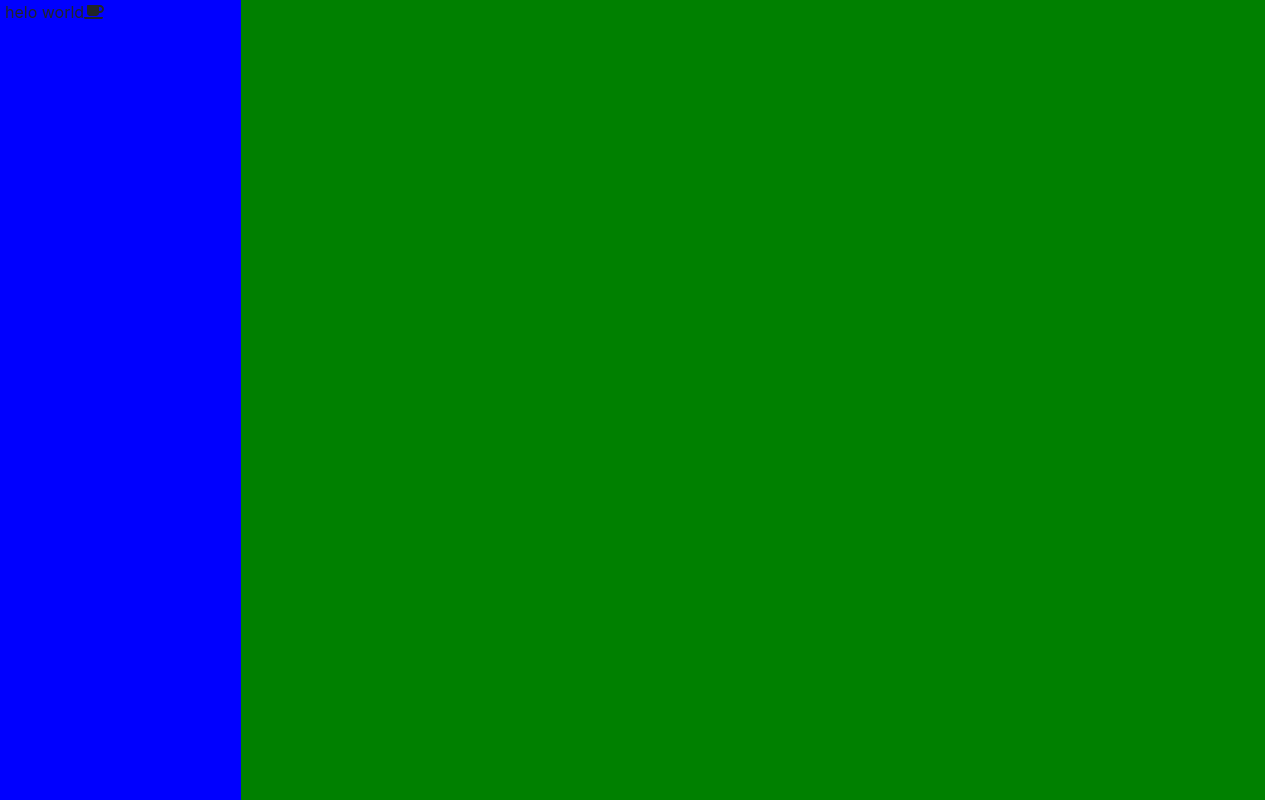
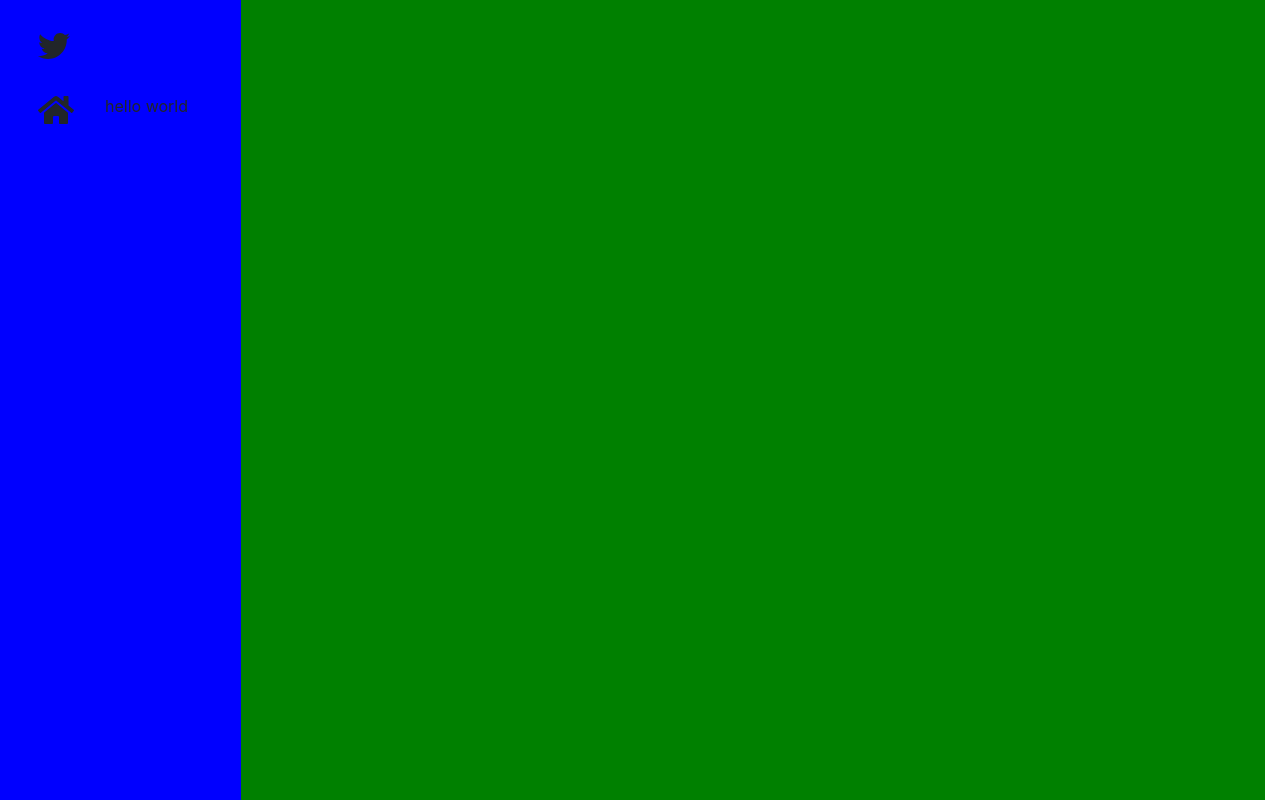
Before and after one commit to kingsoo123/twitter-clone, a React (Create React App) app: page / in a window 1280 px wide. Built offline with nearby package versions, Linux system fonts and the light colour scheme.

Commit message:
styling for left component

```diff
--- a/package.json
+++ b/package.json
@@ -4,6 +4,7 @@
   "private": true,
   "dependencies": {
     "@fortawesome/fontawesome-svg-core": "^1.2.34",
+    "@fortawesome/free-brands-svg-icons": "^5.15.2",
     "@fortawesome/free-solid-svg-icons": "^5.15.2",
     "@fortawesome/react-fontawesome": "^0.1.14",
     "@testing-library/jest-dom": "^5.11.4",
--- a/src/component/LeftComponent.jsx
+++ b/src/component/LeftComponent.jsx
@@ -1,18 +1,19 @@
 import React from 'react';
 import './style.css';
-import { FontAwesomeIcon } from '@fortawesome/react-fontawesome'
+import { FontAwesomeIcon } from '@fortawesome/react-fontawesome';
+import {faTwitter} from '@fortawesome/free-brands-svg-icons'
+import { faHome } from '@fortawesome/free-solid-svg-icons'
 
-import { faCoffee } from '@fortawesome/free-solid-svg-icons'
-
-const element = <FontAwesomeIcon icon={faCoffee} />
 
 const LeftComponent = ()=>{
     return(
         <div className="leftComponent">
             <div>
-            helo world
-
-            {element}
+                <FontAwesomeIcon icon={faTwitter} size="2x"/>
+                <span style={{width: 150, display: 'flex', flexDirection:'row', justifyContent:'space-between', marginTop: 30,}}>
+                    <FontAwesomeIcon icon={faHome} size="2x"/>
+                    <p>hello world</p>
+                </span>
             </div>
 
         </div>
--- a/src/component/style.css
+++ b/src/component/style.css
@@ -1,8 +1,10 @@
 .leftComponent{
     width: 30%;
     height: 100vh;
-    background-color: rebeccapurple;
-    padding-left: 20px;
+    padding-top: 30px;
+    background-color: rgb(255, 255, 255);
+    display: flex;
+    justify-content: center;
 }
 .rightComponent{
     width: 30%;
```
Also changed, not shown: 2 other files (tests, documents, lock files or other folders).
